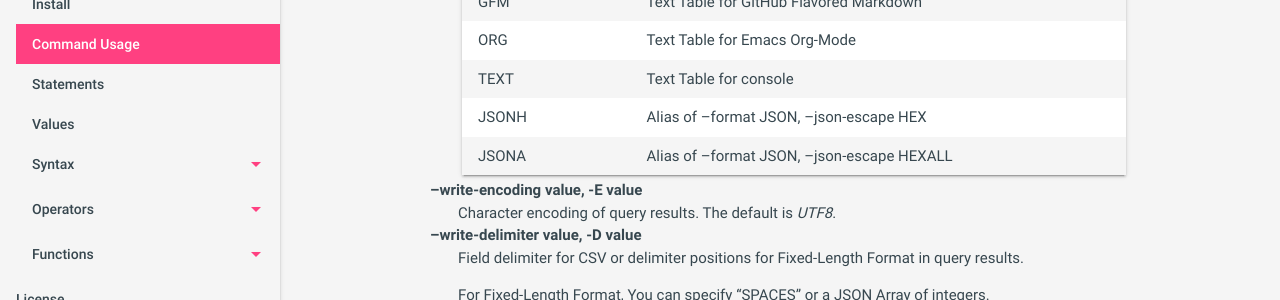
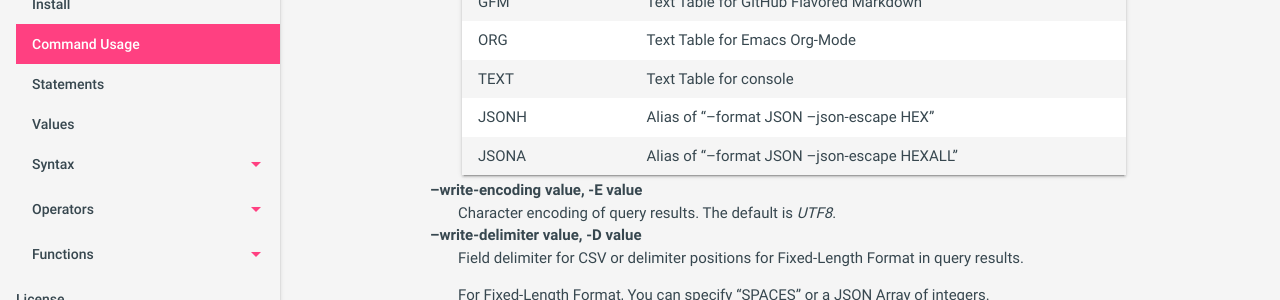
Before and after one commit to mithrandie/csvq, a Jekyll site: the page built from docs/_posts/2006-01-02-command.md, in a window 1280 px wide and 900 px high, scrolled down 2912 px. Shown: the part 152-452 px from the top of the window. Built offline with Jekyll 4.4.1, drawn with Linux system fonts in a browser that asks for light colours; some of the changed text lies outside the part shown.

Commit message:
Update docs.

```diff
--- a/docs/_posts/2006-01-02-command.md
+++ b/docs/_posts/2006-01-02-command.md
@@ -137,8 +137,8 @@ csvq >
   | GFM   | Text Table for GitHub Flavored Markdown |
   | ORG   | Text Table for Emacs Org-Mode |
   | TEXT  | Text Table for console |
-  | JSONH | Alias of --format JSON, --json-escape HEX |
-  | JSONA | Alias of --format JSON, --json-escape HEXALL |
+  | JSONH | Alias of "--format JSON --json-escape HEX" |
+  | JSONA | Alias of "--format JSON --json-escape HEXALL" |
 
 --write-encoding value, -E value
 : Character encoding of query results. The default is _UTF8_.
@@ -176,7 +176,7 @@ csvq >
   | HEX       | Escape special characters with six-character sequence |
   | HEXALL    | Escape all strings with six-character sequence |
 
-  > [Escaped characters in JSON](#special_characters_in_json)
+  > [Escaped characters in JSON](#escaped_characters_in_json)
 
 --pretty-print, -P
 : Make JSON output easier to read in query results.
@@ -364,10 +364,10 @@ In command parameters and statements, following strings represent special charac
 | \\\\ | U+005c Backslash |
 
 
-### Special Characters in JSON output
-{: #special_characters_in_json}
+### Escaped Characters in JSON output
+{: #escaped_characters_in_json}
 
-| character | JSON | JSONH | JSONA |
+| character | BACKSLASH | HEX | HEXALL |
 |:-|:-|:-|:-|
 | U+0022 quotation mark  | \\"   | \u0022 | \u0022 |
 | U+005C reverse solidus | \\\\  | \u005C | \u005C |
--- a/docs/sitemap.xml
+++ b/docs/sitemap.xml
@@ -18,7 +18,7 @@
     </url>
     <url>
         <loc>https://mithrandie.github.io/csvq/reference/command.html</loc>
-        <lastmod>2018-11-17T22:33:20+00:00</lastmod>
+        <lastmod>2018-11-18T16:33:34+00:00</lastmod>
     </url>
     <url>
         <loc>https://mithrandie.github.io/csvq/reference/statement.html</loc>
```
